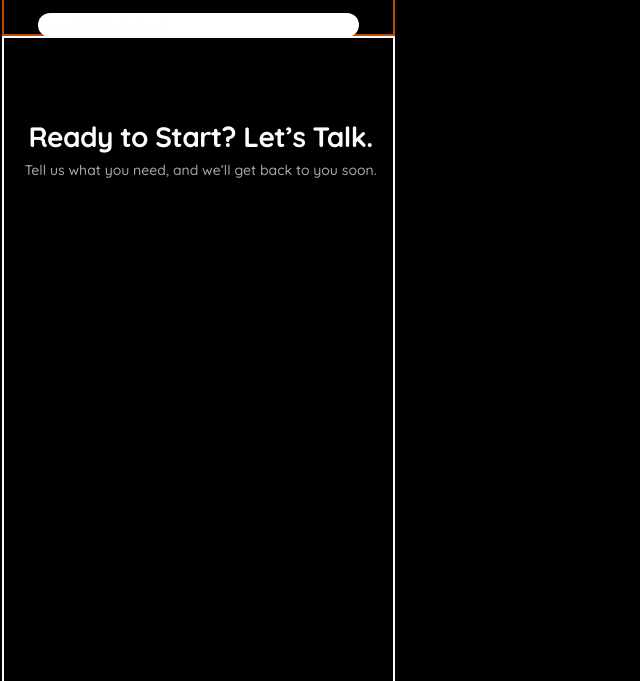
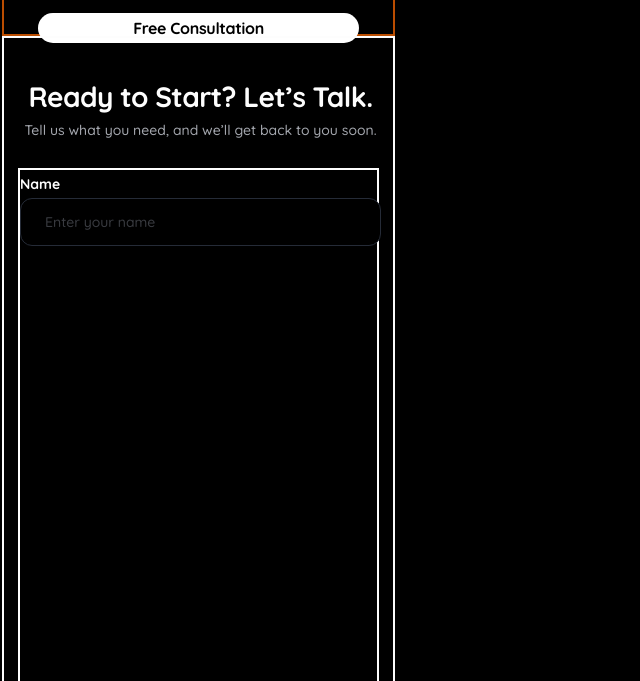
Before and after one commit to AI-NovaNX/WPH-Assignment2, a website: page src/index.html in a window 1280 px wide. Shown: the part 8319-9000 px from the top of the page, without its empty margins (0-640 px from the left). Drawn offline with Linux system fonts and the light colour scheme.

Commit message:
feat (ui): adding Ready to Start section

```diff
--- a/src/index.html
+++ b/src/index.html
@@ -697,8 +697,8 @@
               book a free consultation with our team.
             </p>
             <img src="../src/Assets/Consultation Image.svg" alt="Need Help Image" class="mt-4 mx-auto"/>
-            <div class="w-[321px] h-11 bg-[#FFFFFF] shadow- rounded-full mx-auto mt-4">
-              <p>Free Consultation</p>
+            <div class="w-[321px] h-11 bg-[#FFFFFF] shadow-[inset_4px_4px_4px_0px_#FFFFFF40] rounded-full mx-auto mt-4 flex items-center justify-center">
+              <p class="font-['Quicksand'] text-[#000000] font-bold text-center text-[16px]/[30px] tracking-[-0.02em]">Free Consultation</p>
             </div>
           </div>
         </div>
@@ -707,15 +707,22 @@
 
 <!-- Let's talk -->
       <lets-talk-section>
-        <div class="container w-[393px] h-[906px] border-b-blue-500  border-2 flex flex-col">
+        <div class="container w-[393px] h-[906px] border-b-blue-500  border-2 flex flex-col gap-y-6">
 
-          <div class="w-[361px] h-[143px] flex flex-col mx-4 mt-20">
+          <div class="w-[361px] flex flex-col mx-4 mt-10">
             <h2 class="font-['Quicksand'] font-bold text-center text-[28px]/[38px] tracking-[-0.02em]">
               Ready to Start? Let’s Talk.
             </h2>
             <p class="font-['Quicksand'] text-[#A4A7AE] font-medium text-center text-[14px]/[28px] tracking-[0em]">
              Tell us what you need, and we’ll get back to you soon.
             </p>
+          </div>
+
+          <div class="w-[361px] h-[760px] flex flex-col mx-auto border-2">
+            <div class="w-[361px] h-[82px] mx-auto">
+              <p class="font-['Quicksand'] text-[#FDFDFD] font-bold text-left text-[14px]/[28px] tracking-[0em]">Name</p>
+              <input type="text" placeholder="Enter your name" class="w-[361px] h-[48px] bg-[#000000] border-[1px] border-[#252B37] rounded-xl px-6 py-4 font-['Quicksand'] font-medium text-[#717680] text-[14px]/[28px] tracking-[0em] focus:outline-none focus:border-[#FF623E]" />
+            </div>
           </div>
 
         </div>
```
Also changed, not shown: src/Assets/check.svg (added), src/css/output.css.
